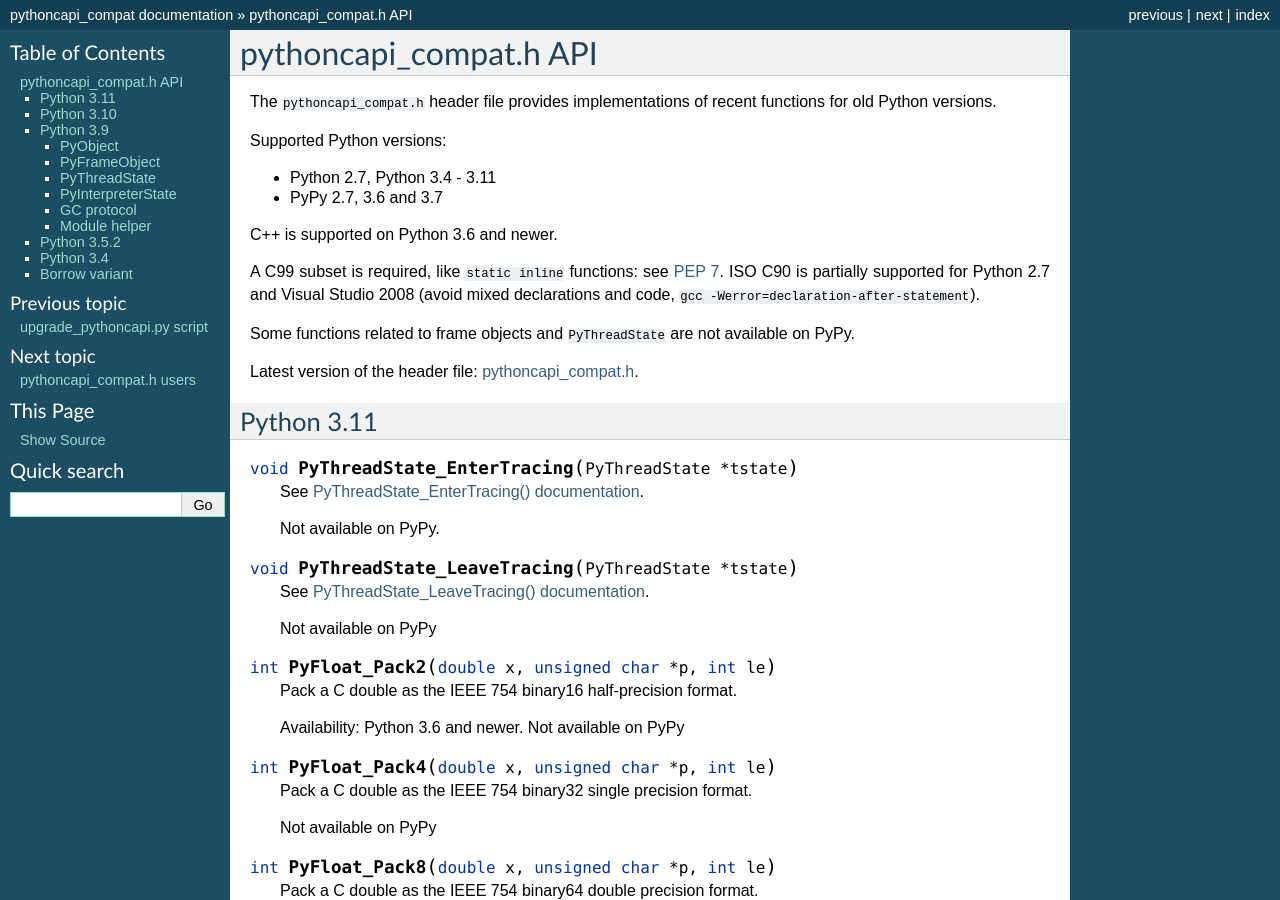
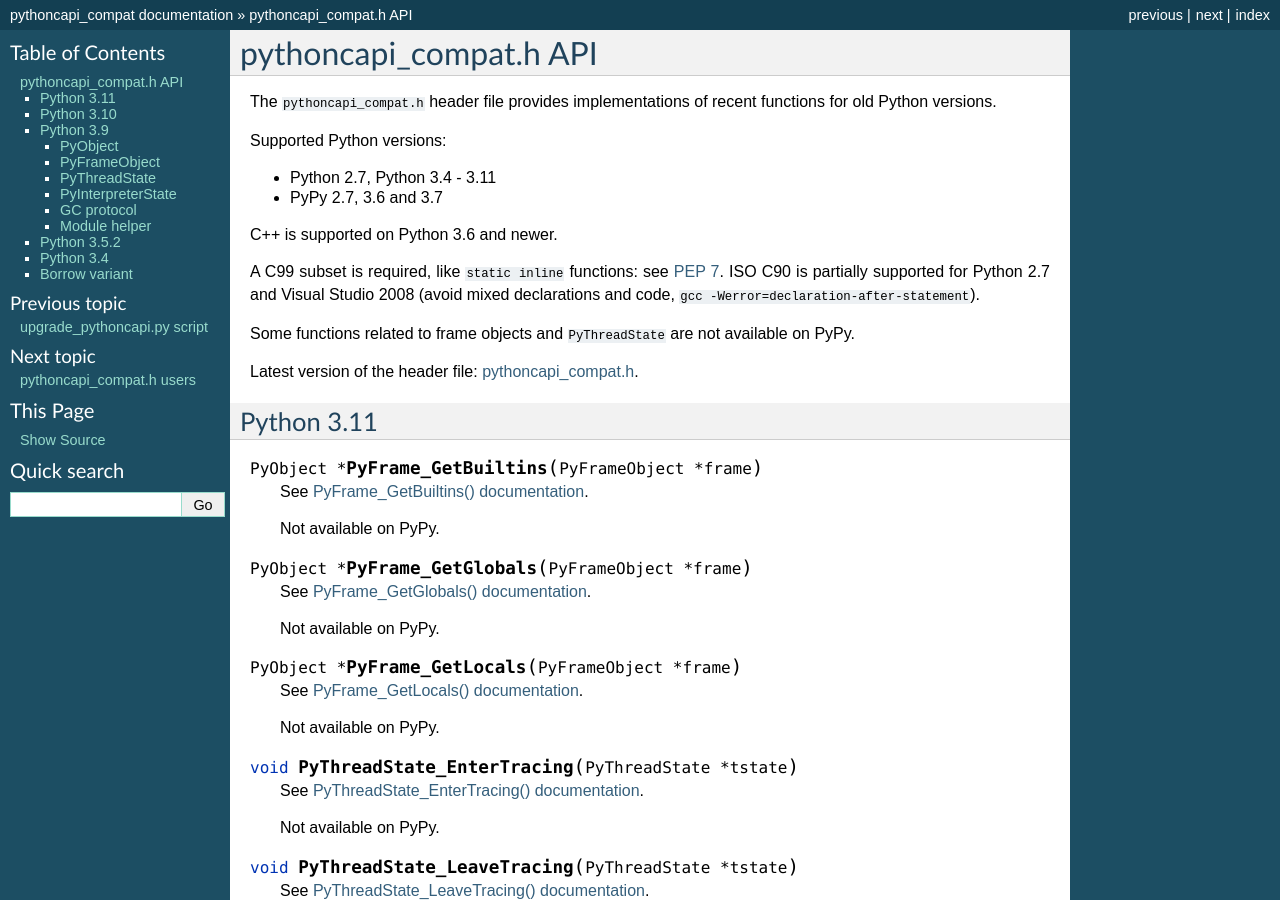
Before and after one commit to python/pythoncapi-compat, a Sphinx documentation site: the page built from docs/api.rst, in a window 1280 px wide and 900 px high. Built offline with Sphinx 7.4.7, drawn with Linux system fonts in a browser that asks for light colours.

Commit message:
Add PyFrame_GetBuiltins() functions (#29)
Add PyFrame_GetBuiltins(), PyFrame_GetGlobals() and
PyFrame_GetLocals() functions.

```diff
--- a/docs/api.rst
+++ b/docs/api.rst
@@ -26,6 +26,24 @@ Latest version of the header file:
 
 Python 3.11
 -----------
+
+.. c:function:: PyObject* PyFrame_GetBuiltins(PyFrameObject *frame)
+
+   See `PyFrame_GetBuiltins() documentation <https://docs.python.org/dev/c-api/frame.html#c.PyFrame_GetBuiltins>`__.
+
+   Not available on PyPy.
+
+.. c:function:: PyObject* PyFrame_GetGlobals(PyFrameObject *frame)
+
+   See `PyFrame_GetGlobals() documentation <https://docs.python.org/dev/c-api/frame.html#c.PyFrame_GetGlobals>`__.
+
+   Not available on PyPy.
+
+.. c:function:: PyObject* PyFrame_GetLocals(PyFrameObject *frame)
+
+   See `PyFrame_GetLocals() documentation <https://docs.python.org/dev/c-api/frame.html#c.PyFrame_GetLocals>`__.
+
+   Not available on PyPy.
 
 .. c:function:: void PyThreadState_EnterTracing(PyThreadState *tstate)
 
--- a/docs/changelog.rst
+++ b/docs/changelog.rst
@@ -1,6 +1,8 @@
 Changelog
 =========
 
+* 2022-04-07: Add functions ``PyFrame_GetLocals()``, ``PyFrame_GetGlobals()``
+  and ``PyFrame_GetBuiltins()``.
 * 2022-03-12: Add functions ``PyFloat_Pack2()``, ``PyFloat_Pack4()``,
   ``PyFloat_Pack8()``, ``PyFloat_Unpack2()``, ``PyFloat_Unpack4()`` and
   ``PyFloat_Unpack8()``.
```
Also changed, not shown: 3 other files.
